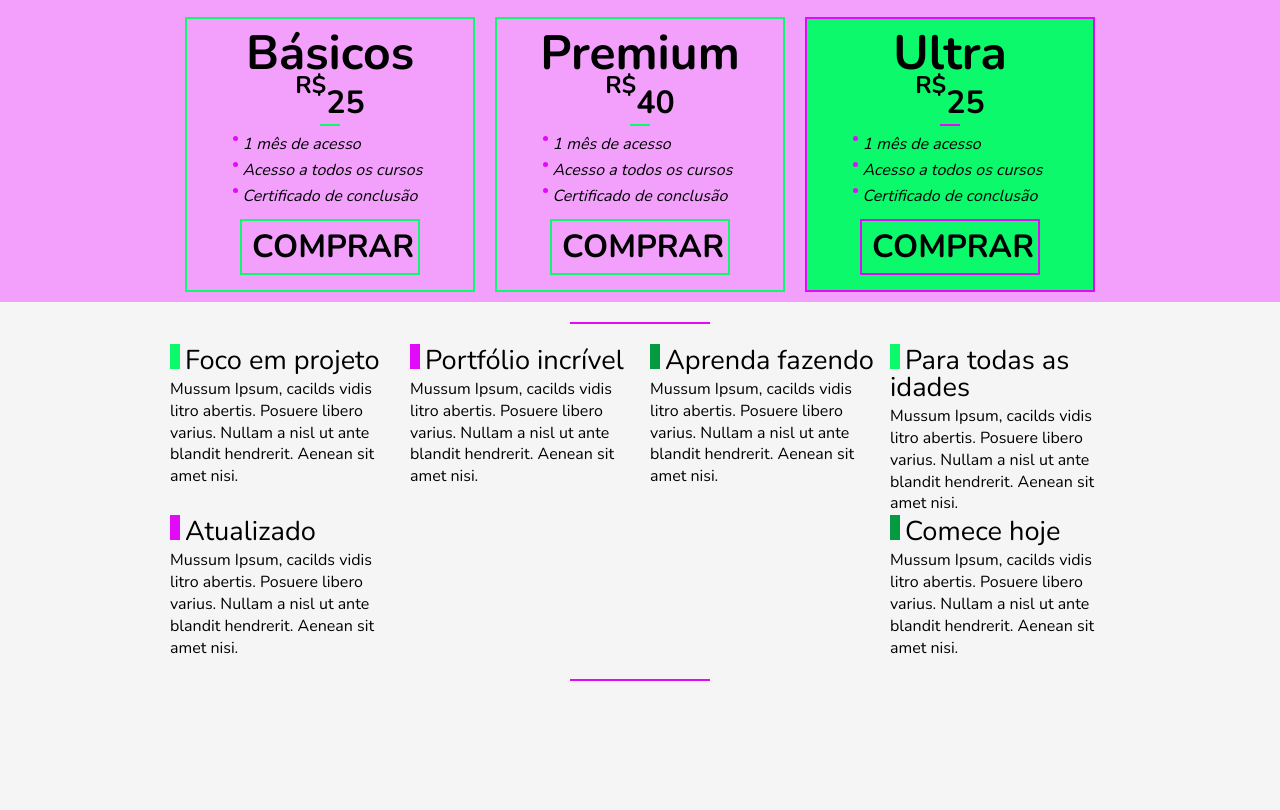
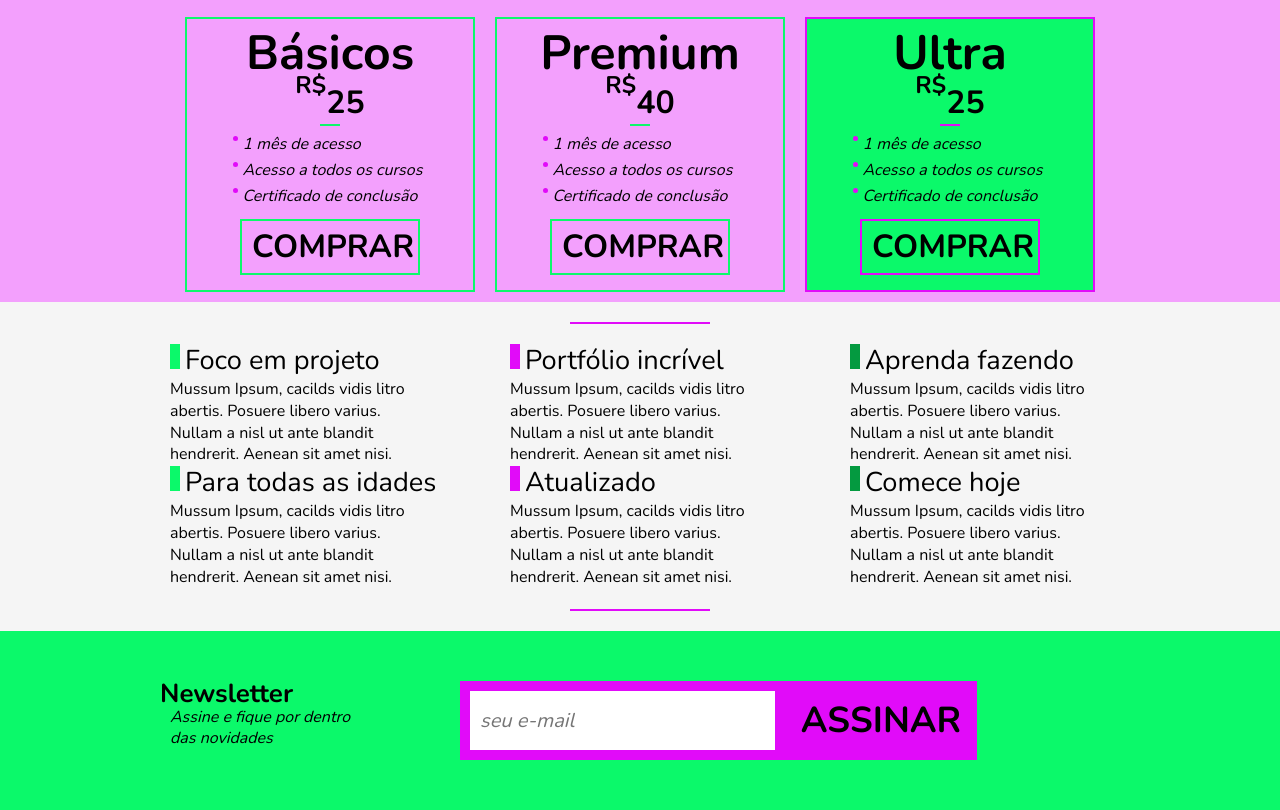
Before and after one commit to laisfernandasales/FrontBox, a plain HTML site: page index.html in a window 1280 px wide. Shown: the part 1344-2154 px from the top of the page. Before the commit the page ends 2045 px from the top, so only its background shows below. Drawn offline with nearby package versions, Linux system fonts and the light colour scheme.

Commit message:
implementação section newsletter

```diff
--- a/css/styles.css
+++ b/css/styles.css
@@ -271,7 +271,7 @@ margin: 10px;
 }
 
 .vantagem {
-	max-width: 240px;/*largura máxima*/
+	max-width: 280px;/*largura máxima*/
 }
 
 .vantagem__titulo {
@@ -308,6 +308,62 @@ margin: 10px;
 /**********************************/
 /* 8. Newsletter
 /**********************************/
+.newsletter {
+	background-color: var(--clr-green-light);
+}
+
+.newsletter-c {
+	max-width: 960px;/*largura máxima*/
+	margin: 0 auto;/*centraliza o conteúdo*/
+	padding: 50px 0;/*preenchimento*/
+	display: flex; /*coloca os itens em linha*/
+	flex-wrap: wrap-reverse;/*quebra a linha*/
+}
+
+.newsletter-info {
+	flex:  1 1 260px;/*flex-grow , flex-shrink , flex-basis*/
+}
+
+.newsletter-infotitulo{
+	margin-right: 100px;
+}
+.newsletter-info__titulo {
+	font-size: 1.62rem;
+	font-weight: bold;
+}
+
+.newsletter-info__descricao {
+	font-style: italic;
+}
+
+.newsletter-form {
+	flex: 2 1 260px;/*flex-grow , flex-shrink , flex-basis*/
+	display: flex; /*coloca os itens em linha*/
+}
+
+.newsletter-form__input {
+	font-size: 1.25rem;
+	width: 325px;
+	color: black;
+	font-style: italic;
+	font-family: var(--ff-primary);
+	border: 10px solid var(--clr-pink-dark);
+	padding: 10px;
+	margin: 0;
+	border-radius: 0px;
+}
+.newsletter-form__submit {
+	width: 192px; /*largura botão assinar*/
+	font-family: var(--ff-primary);
+	font-size: 2.25rem;/*tamanho da fonte*/
+	font-weight: bold;/*negrito*/
+	text-transform: uppercase;/*transforma o texto em maiúsculo*/
+	background-color: var(--clr-pink-dark);
+	color: black;
+	cursor: pointer;/*cursor*/
+	border: none;/*borda*/
+	padding: 15px;/*preenchimento*/;
+}
 
 /**********************************/
 /* 9. Footer
--- a/index.html
+++ b/index.html
@@ -184,5 +184,19 @@
 	</div>
 </section>
 <hr>
+<section class="newsletter">
+	<div class="newsletter-c">
+		<div class="newsletter-infotitulo">
+			<h2 class="newsletter-info__titulo">Newsletter</h2>
+			<p class="newsletter-info__descricao">Assine e fique por dentro <br> das novidades</p>
+
+		</div>
+		<form action="" class="newsletter-form">
+			<input type="text" placeholder="seu e-mail" class="newsletter-form__input">
+			<button type="submit" class="newsletter-form__submit">Assinar</button>
+		</form>
+		</div>
+</section>
+
 </body>
 </html>
```
